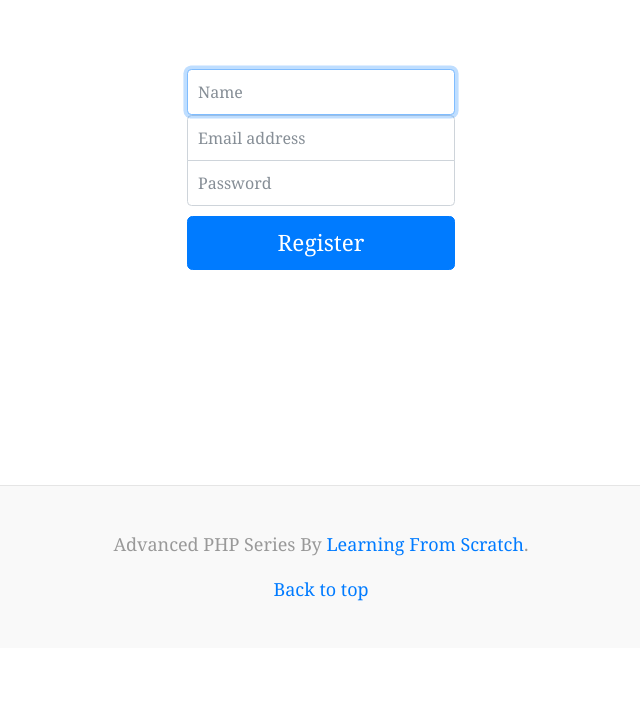
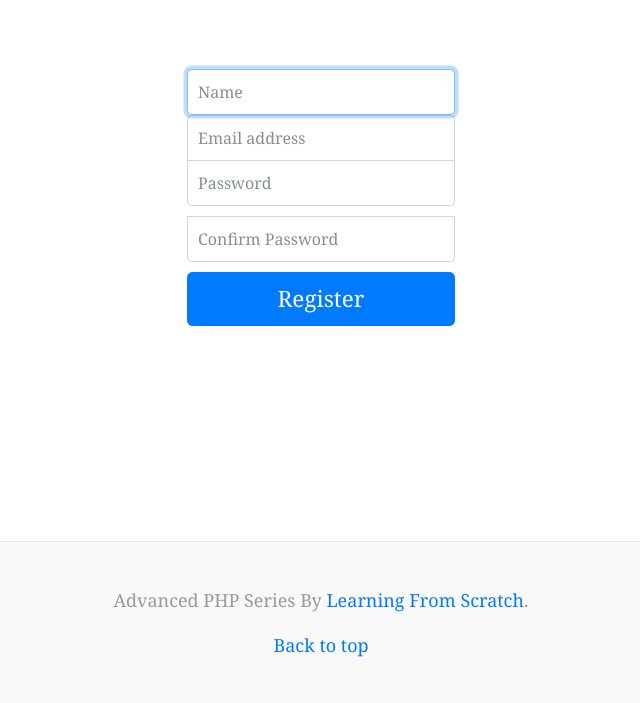
Before and after one commit to NamelessKing/Advanced-PHP, a PHP site: page /advanced-php/users/register in a window 1280 px wide. Shown: the part 63-766 px from the top of the page, without its empty margins (319-959 px from the left). Run offline with PHP 8.4, Linux system fonts and the light colour scheme; some libraries are stand-ins or nearby versions.

Commit message:
Advanced PHP Part-6

```diff
--- /dev/null
+++ b/classes/Messages.php
@@ -0,0 +1,23 @@
+<?php
+
+class Messages {
+	public static function setMessage($text, $type) {
+		if($type == 'error') {
+			$_SESSION['errorMsg'] = $text;
+		} else {
+			$_SESSION['successMsg'] = $text;
+		}
+	}
+
+	public static function display() {
+		if(isset($_SESSION['errorMsg'])) {
+			echo '<div class="alert alert-danger" role="alert">'.$_SESSION['errorMsg'].'</div>';
+			unset($_SESSION['errorMsg']);
+		}
+
+		if(isset($_SESSION['successMsg'])) {
+			echo '<div class="alert alert-success" role="alert">'.$_SESSION['successMsg'].'</div>';
+			unset($_SESSION['successMsg']);
+		}
+	}
+}
--- a/config.php
+++ b/config.php
@@ -1,4 +1,5 @@
 <?php
+session_start();
 
 // Define Database Params
 
--- a/index.php
+++ b/index.php
@@ -2,6 +2,7 @@
 
 require_once("config.php");
 
+require_once("classes/Messages.php");
 require_once("classes/Bootstrap.php");
 require_once("classes/Controller.php");
 require_once("classes/Model.php");
--- a/models/user.php
+++ b/models/user.php
@@ -1,8 +1,23 @@
 <?php
 
 class UserModel extends Model {
+	private $errorName;
+	private $errorEmail;
+	private $errorPassword;
+
 	public function register() {
 		if(isset($_POST['submit'])) {
+
+			if($_POST['name'] == "" || $_POST['email'] == "" || $_POST['password'] == "" || $_POST['cpassword'] == "") {
+				Messages::setMessage("All Fields Are Required!", "error");
+				return null;
+			}
+
+			$this->validateName($_POST['name']);
+			$this->validateEmail($_POST['email']);
+			$this->validatePassword($_POST['password'], $_POST['cpassword']);
+
+			if($this->errorName == false && $this->errorEmail == false && $this->errorPassword == false) {
 				// INSERT INTO DATABASE
 
 				$this->query("INSERT INTO users (name, email, password) VALUES (:name, :email, :password)");
@@ -16,7 +31,51 @@ class UserModel extends Model {
 				if($this->lastInsertId()) {
 					header("Location: ".ROOT_URL);
 				}
+			} else {
+				return null;
+			}
+
+
 		}
 		return null;
 	}
+
+	private function validateName($name) {
+		if(strlen($name) > 25 || strlen($name) < 2) {
+			$this->errorName = true;
+			Messages::setMessage("Name must be between 2 and 25 characters", "error");
+			return null;
 		}
+		$this->errorName = false;
+	}
+
+	private function validateEmail($email) {
+		if(filter_var($email, FILTER_VALIDATE_EMAIL) == false) {
+			$this->errorEmail = true;
+			Messages::setMessage("Enter valid email. eg. example@example.com", "error");
+			return null;
+		}
+		$this->errorEmail = false;
+	}
+
+	private function validatePassword($password, $cpassword) {
+		if($password != $cpassword) {
+			$this->errorPassword = true;
+			Messages::setMessage("Your Password Don't Match", "error");
+			return null;
+		}
+
+		if(preg_match('/[^A-Za-z0-9]/', $password)) {
+			$this->errorPassword = true;
+			Messages::setMessage("Your password can only contain numbers and letters", "error");
+			return null;
+		}
+
+		if(strlen($password) > 30 || strlen($password) < 5) {
+			$this->errorPassword = true;
+			Messages::setMessage("Password must be between 5 and 30 characters", "error");
+			return null;
+		}
+		$this->errorPassword = false;
+	}
+}
--- a/views/main.php
+++ b/views/main.php
@@ -47,6 +47,10 @@
     <main role="main" class="container">
 
       <div class="row">
+        <?php Messages::display(); ?>
+      </div>
+
+      <div class="row">
 
         <?php require_once($view); ?>
 
--- a/views/users/register.php
+++ b/views/users/register.php
@@ -1,10 +1,12 @@
 <form class="form-signin margin-bottom-200" method="post" action="<?php $_SERVER['PHP_SELF']; ?>">
   <label for="inputName" class="sr-only">Name</label>
-  <input type="text" id="inputName" class="form-control" name="name" placeholder="Name" required autofocus>
+  <input type="text" id="inputName" class="form-control" name="name" placeholder="Name" autofocus>
   <label for="inputEmail" class="sr-only">Email address</label>
-  <input type="email" id="inputEmail" class="form-control" name="email" placeholder="Email address" required>
+  <input type="email" id="inputEmail" class="form-control" name="email" placeholder="Email address">
   <label for="inputPassword" class="sr-only">Password</label>
-  <input type="password" id="inputPassword" class="form-control" name="password" placeholder="Password" required>
+  <input type="password" id="inputPassword" class="form-control" name="password" placeholder="Password">
+  <label for="inputPassword" class="sr-only">Confirm Password</label>
+  <input type="password" id="inputPassword" class="form-control" name="cpassword" placeholder="Confirm Password">
 
   <button class="btn btn-lg btn-primary btn-block" name="submit" type="submit">Register</button>
 </form>
```
Also changed, not shown: README.md. Lines whose indentation alone changed are shown as unchanged.
